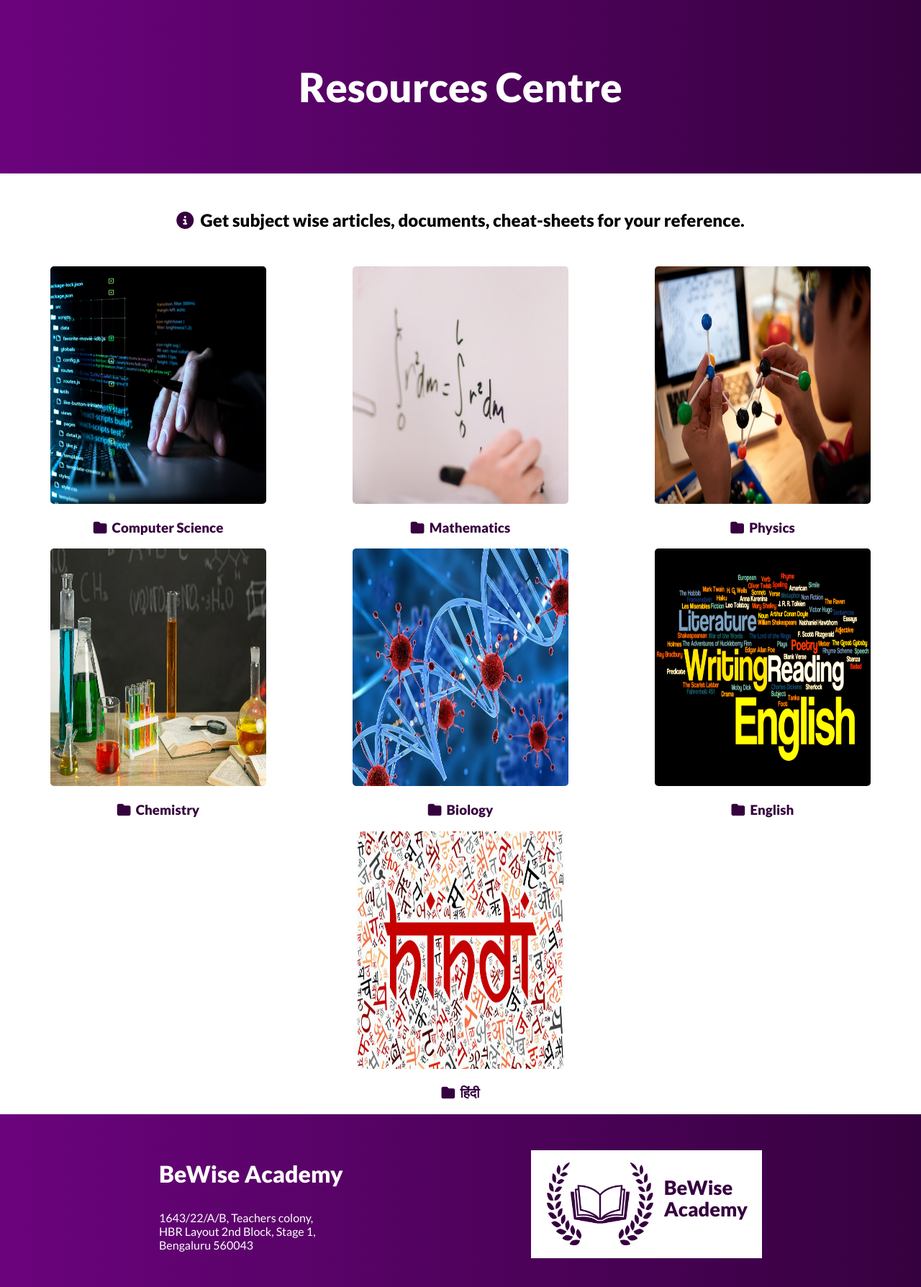
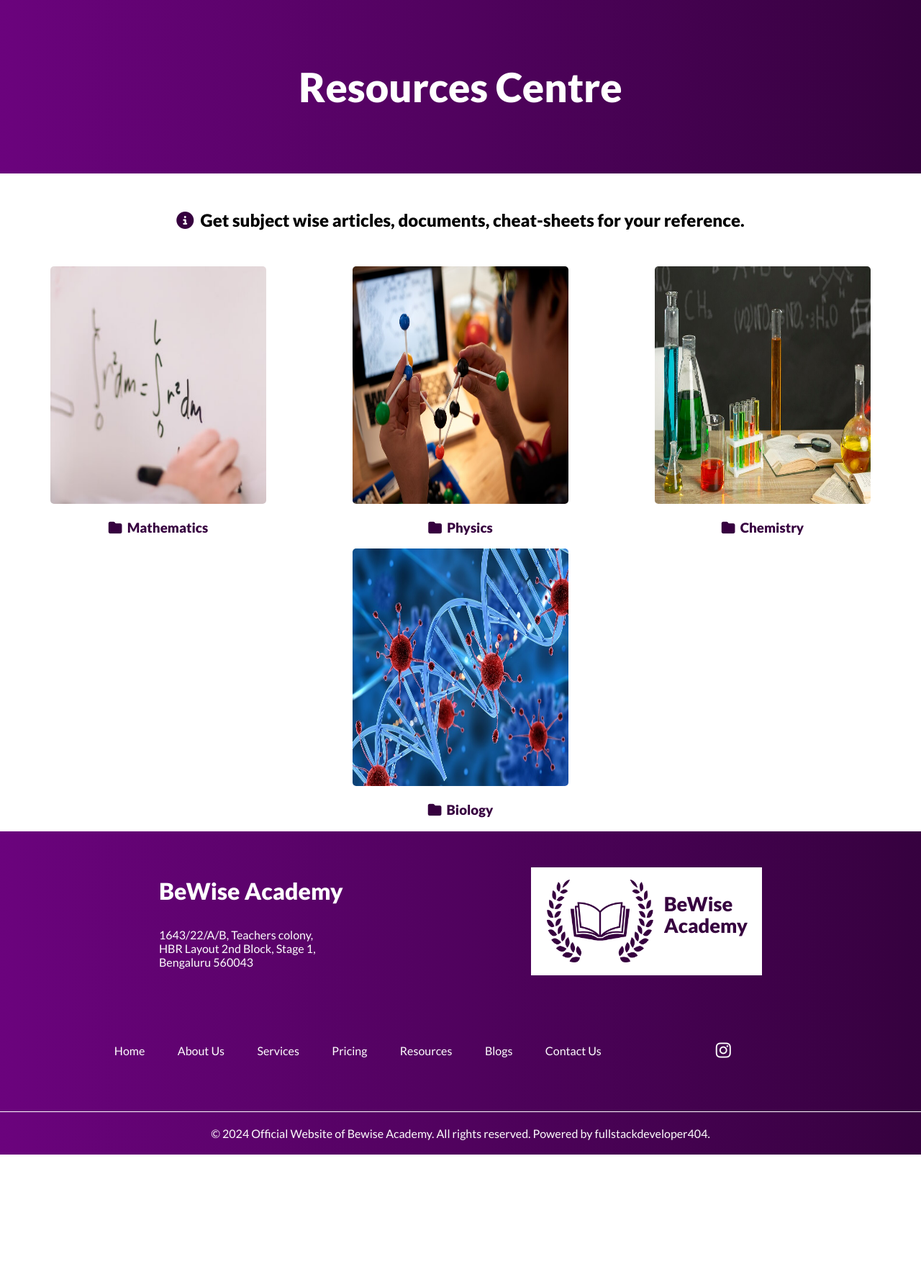
Before and after one commit to fullstack200/Be-Wise-Academy, a Django app: page /resources in a window 1280 px wide. Shown: the part 102-1890 px from the top of the page at 72% size. After the commit the page ends 1706 px from the top, so only its background shows below. Run offline with Django 4.2, Linux system fonts and the light colour scheme; some libraries are stand-ins or nearby versions.

Commit message:
Removed Computer Science, Hindk, and English subjects from resources page.

```diff
--- a/templates/resources.html
+++ b/templates/resources.html
@@ -24,12 +24,6 @@
             documents, cheat-sheets for your reference.</h2>
         <div class="sub-grp">
             <div class="subjects reveal">
-                <a href="{% url 'computerScience' %}">
-                    <img src="{% static './static/content/computer.png' %}" alt="computer">
-                    <h3 style="color: #36013F;"><i class="fa-solid fa-folder"></i>&nbsp; Computer Science</h3>
-                </a>
-            </div>
-            <div class="subjects reveal">
                 <a href="{% url 'mathematics' %}">
                     <img src="{% static './static/content/math.jpg' %}" alt="math">
                     <h3 style="color: #36013F;"><i class="fa-solid fa-folder"></i>&nbsp; Mathematics</h3>
@@ -53,18 +47,6 @@
                 <h3 style="color: #36013F;"><i class="fa-solid fa-folder"></i> &nbsp;Biology</h3>
                 </a>
             </div>
-            <div class="subjects reveal">
-                <a href="{% url 'english' %}">
-                    <img src="{% static './static/content/english.png' %}" alt="english">
-                    <h3 style="color: #36013F;"><i class="fa-solid fa-folder"></i> &nbsp;English</h3>
-                </a>
-            </div>
-            <div class="subjects reveal">
-                <a href="{% url 'hindi' %}">
-                    <img src="{% static './static/content/hindi.jpg' %}" alt="hindi">
-                    <h3 style="color: #36013F;"><i class="fa-solid fa-folder"></i> &nbsp;हिंदी</h3>
-                </a>
-            </div>
         </div>
     </div>
     {% endblock content %}
```
